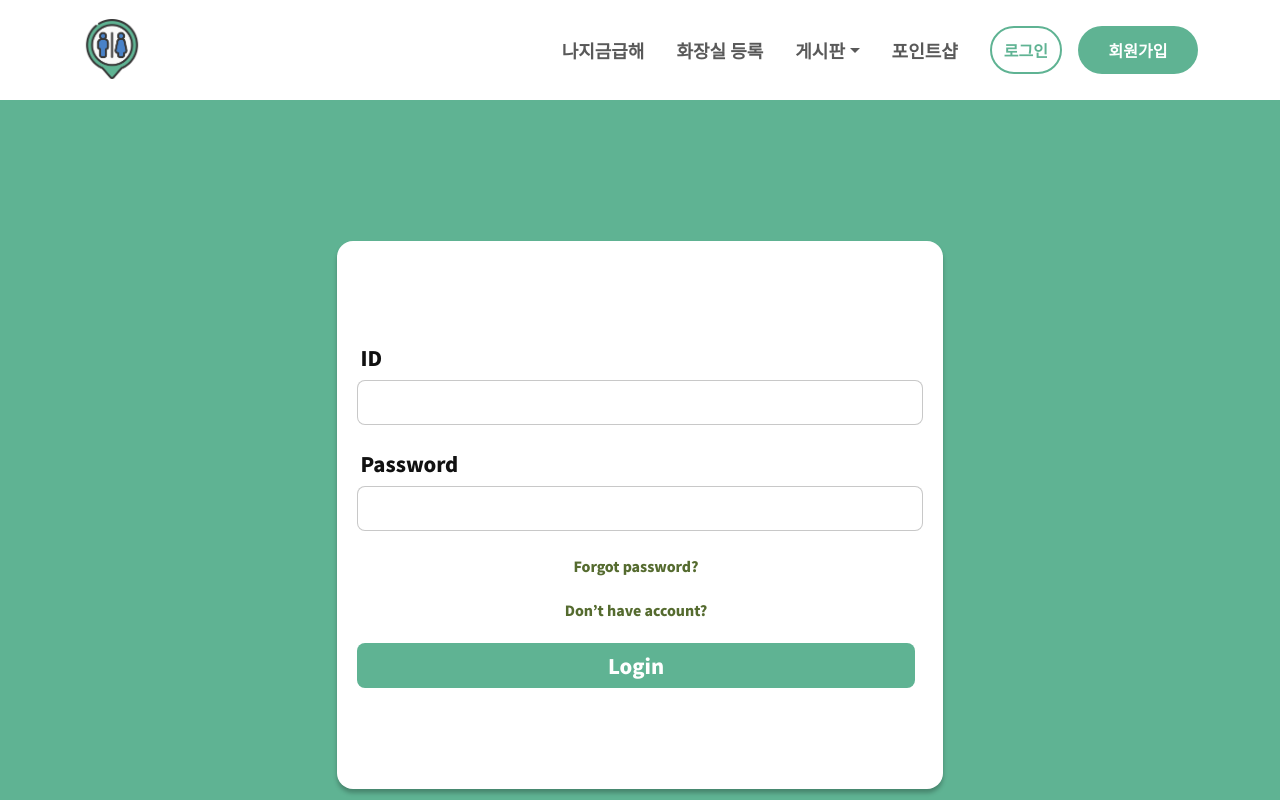
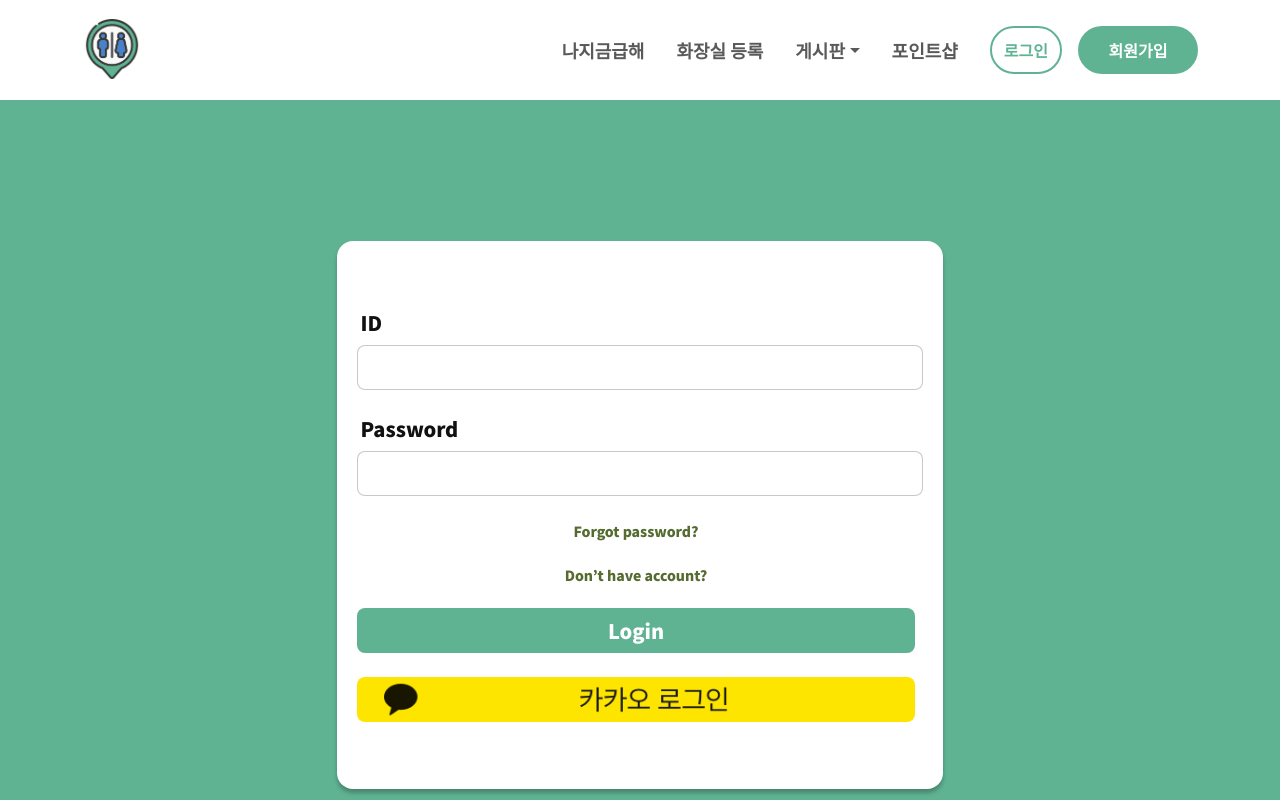
Before and after one commit to lis2s2/emergency-frontend.project, a React (Create React App) app: page /login in a window 1280 px wide. Shown: the top 800 px of the page. Built offline with nearby package versions, Linux system fonts and the light colour scheme.

Commit message:
07/02 쇼셜 로그인 패배자

```diff
--- a/src/pages/Login.jsx
+++ b/src/pages/Login.jsx
@@ -1,9 +1,10 @@
 import axios from "axios";
-import { useState } from "react";
+import { useEffect, useState } from "react";
 import { useDispatch } from "react-redux";
 import { useNavigate } from "react-router-dom";
 import styled from "styled-components";
 import { loginSuccess } from "../features/member/memberSlice";
+import kakaoBtn from "../images/kakao_login_large_wide.png";
 
 const LoginContainer = styled.div`
   /* width: 100%; */
@@ -193,6 +194,34 @@ const LoginBtn = styled.button`
   }
 `;
 
+const KakaoBtn = styled.button`
+  box-sizing: border-box;
+
+  display: flex;
+  flex-direction: row;
+  justify-content: center;
+  align-items: center;
+  padding: 8px;
+
+  width: 558px;
+  height: 45px;
+
+  border: none;
+  border-radius: 8px;
+
+  flex: none;
+  order: 5;
+  align-self: stretch;
+  flex-grow: 0;
+
+  background: url(${kakaoBtn});
+  background-repeat: no-repeat;
+  background-size: cover;
+  background-position: center;
+
+  color: #ffffff;
+`;
+
 const Textbtn = styled.button`
   width: 558px;
   height: 20px;
@@ -214,6 +243,9 @@ const Textbtn = styled.button`
   align-self: stretch;
   flex-grow: 0;
 `;
+
+const REST_API_KEY = '6725e27a1c1047905dfd6bad61521355';
+const REDIRECT_URI = 'http://localhost:8080/login/oauth2/code/kakao';
 
 function Login() {
   const dispatch = useDispatch();
@@ -287,6 +319,19 @@ function Login() {
     }
   };
 
+  // 카카오톡 로그인
+  const link = `https://kauth.kakao.com/oauth/authorize?client_id=${REST_API_KEY}&redirect_uri=${REDIRECT_URI}&response_type=code`;
+
+  const loginHandler = () => {
+    window.location.href = link;
+  };
+
+  // useEffect(() => {
+  //   axios.post( `http://localhost:8080/login`)
+  //   .then(result => result.data);
+  //   navigate("/");
+  // }, []);
+
   return (
     <LoginContainer>
       <Autolayout>
@@ -320,6 +365,8 @@ function Login() {
 
             <>
               <LoginBtn type="submit">Login</LoginBtn>
+              <KakaoBtn type="button" onClick={loginHandler} />
+              {/* <LoginBtn type="submit" onClick={loginHandler}>카카오톡</LoginBtn> */}
               <Textbtn onClick={() => navigate("/search")}>
                 Forgot password?
                 {/* <span>Search for passwords</span> */}
```
Also changed, not shown: src/images/kakao_login_large_wide.png (added), src/images/kakao_login_medium_wide.png (added).
